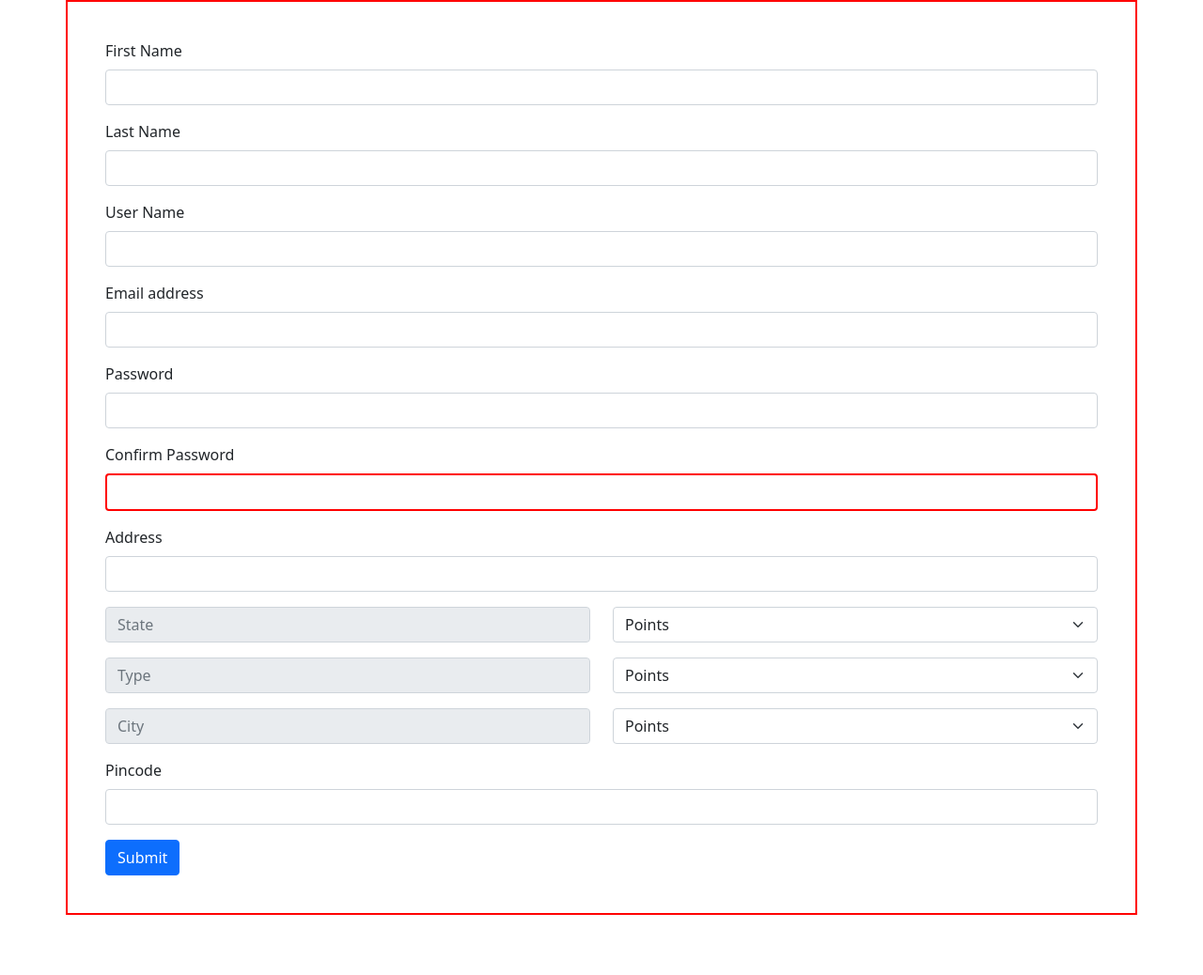
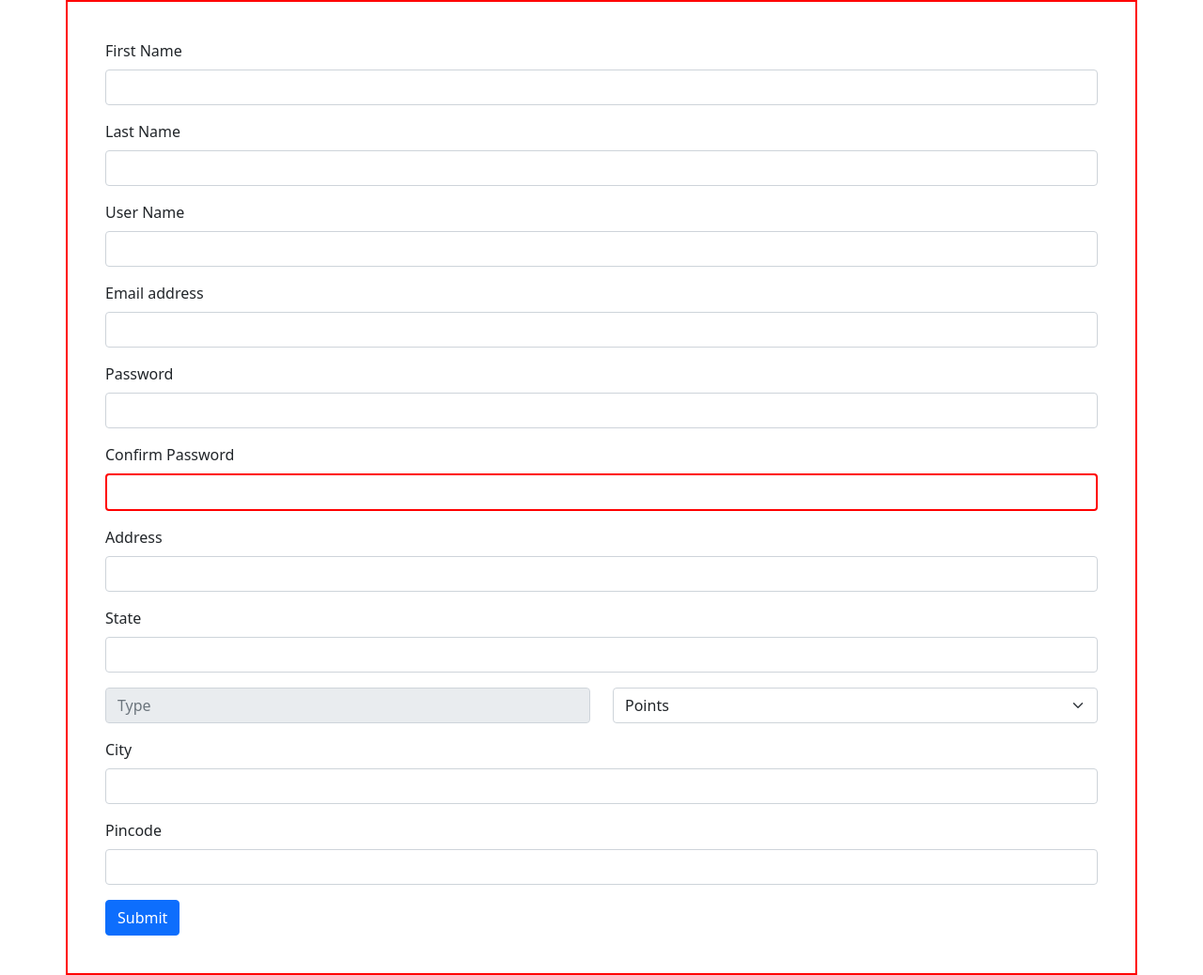
Before and after one commit to OMH-G/Banao_django, a Django app: page / in a window 1280 px wide. Shown: the whole page at 94% size. Before the commit the page ends 974 px from the top, so only its background shows below. Run offline with Django 3.2, Linux system fonts and the light colour scheme.

Commit message:
newchanges

```diff
--- a/person/loginapp/templates/loginapp/one.html
+++ b/person/loginapp/templates/loginapp/one.html
@@ -43,23 +43,10 @@
                 <label for="address" class="form-label">Address</label>
                 <input type="text" class="form-control" id="address" name="address">
               </div>
-            <div class="row">
-                <div class="col">
-                    <div class="mb-3 assig">
-                        <input type="text" class="form-control" id="state" placeholder="State" readonly>
-                    </div>
-                </div>
-                <div class="col" name="state">
-                    <select name="sender" class="form-select assig" aria-label="Default select example" >
-                        <option selected>Points</option>
-                        <option value="1" >1</option>
-                        <option value="2">2</option>
-                        <option value="3">3</option>
-                        <option value="3">4</option>
-                        <option value="3">5</option>
-                    </select>
-                </div>
-            </div>
+              <div class="mb-3">
+                <label for="state" class="form-label">State</label>
+                <input type="text" class="form-control" id="state" name="state">
+              </div>
             <div class="row">
                 <div class="col">
                     <div class="mb-3 assig">
@@ -74,23 +61,10 @@
                     </select>
                 </div>
             </div>
-            <div class="row">
-                <div class="col">
-                    <div class="mb-3 assig">
-                        <input type="text" class="form-control" id="city" placeholder="City" readonly>
-                    </div>
-                </div>
-                <div class="col" name="state">
-                    <select name="city" class="form-select assig" aria-label="Default select example" >
-                        <option selected>Points</option>
-                        <option value="1" >1</option>
-                        <option value="2">2</option>
-                        <option value="3">3</option>
-                        <option value="3">4</option>
-                        <option value="3">5</option>
-                    </select>
-                </div>
-            </div>
+            <div class="mb-3">
+                <label for="city" class="form-label">City</label>
+                <input type="text" class="form-control" id="city" name="city">
+              </div>
               <div class="mb-3">
                 <label for="pincode" class="form-label">Pincode</label>
                 <input type="number" class="form-control" id="pincode" name="pincode">
```
Also changed, not shown: person/loginapp/templates/loginapp/Doctorpatient.html (+1 -7 lines).
